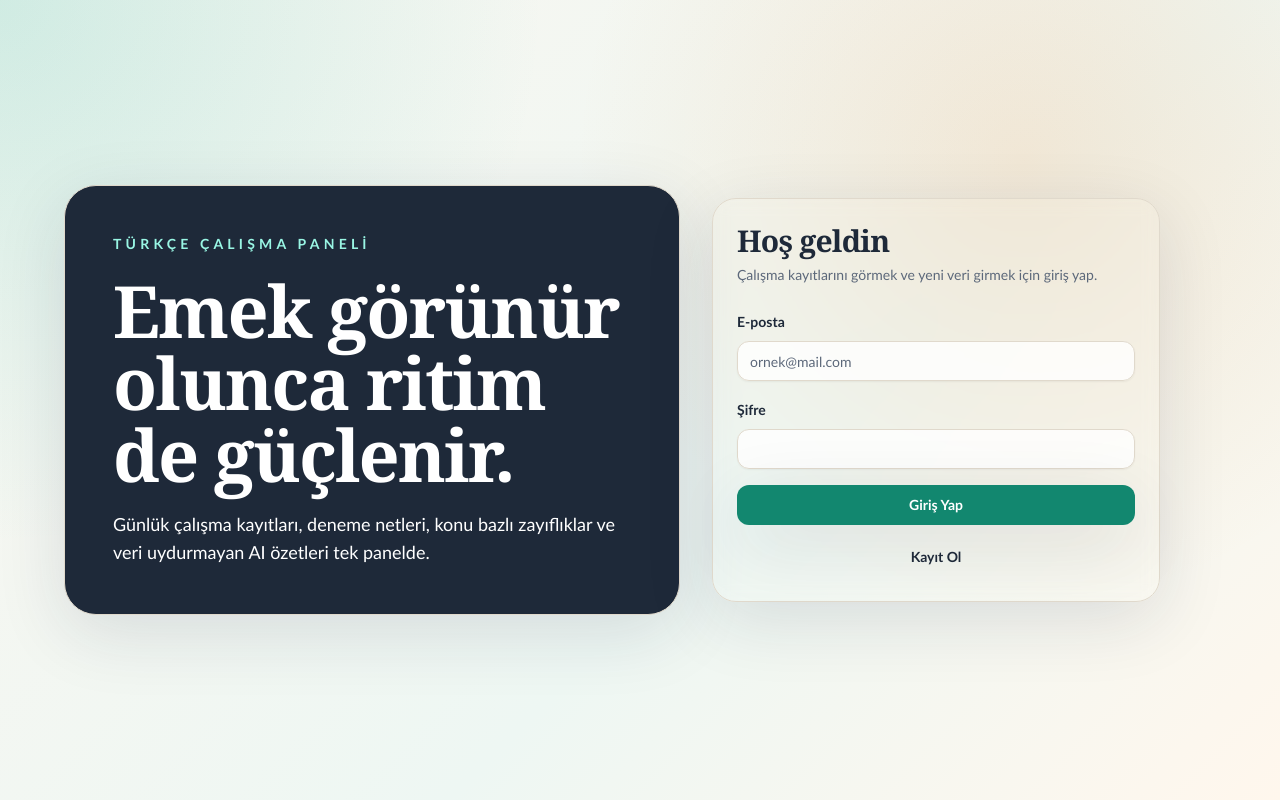
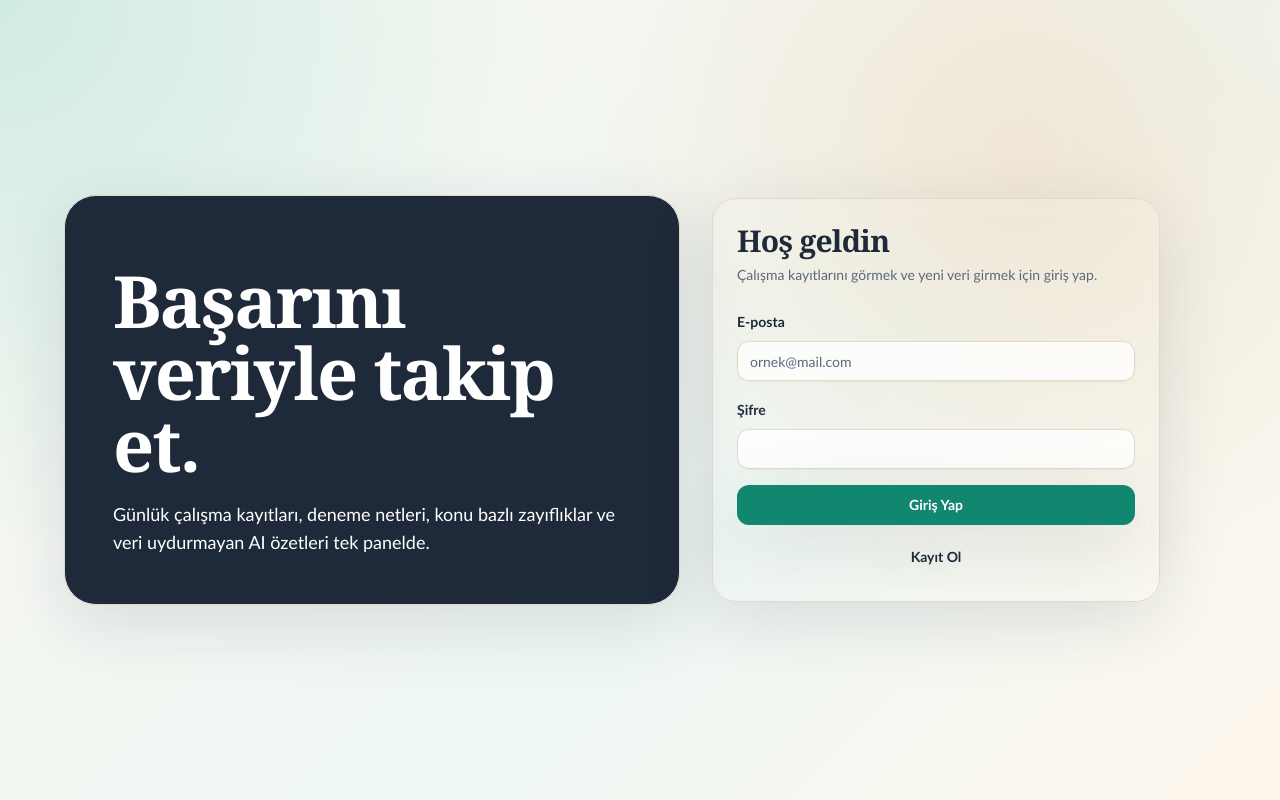
Before and after one commit to SozialNomad/Study-Insight-Tracker, a Next.js app: page /login in a window 1280 px wide. Built offline with nearby package versions, Linux system fonts and the light colour scheme.

Commit message:
design: simplify login page header

```diff
--- a/app/login/page.tsx
+++ b/app/login/page.tsx
@@ -5,11 +5,8 @@ export default function LoginPage() {
     <main className="grid min-h-screen place-items-center px-4 py-10">
       <div className="grid w-full max-w-6xl items-center gap-8 lg:grid-cols-[1.1fr_0.9fr]">
         <section className="rounded-[2rem] border bg-foreground p-8 text-white shadow-soft md:p-12">
-          <p className="text-sm font-bold uppercase tracking-[0.3em] text-teal-200">
-            Türkçe çalışma paneli
-          </p>
           <h1 className="mt-5 font-serif text-5xl font-black tracking-tight md:text-7xl">
-            Emek görünür olunca ritim de güçlenir.
+            Başarını veriyle takip et.
           </h1>
           <p className="mt-5 max-w-xl text-lg text-white/72">
             Günlük çalışma kayıtları, deneme netleri, konu bazlı zayıflıklar ve
```
